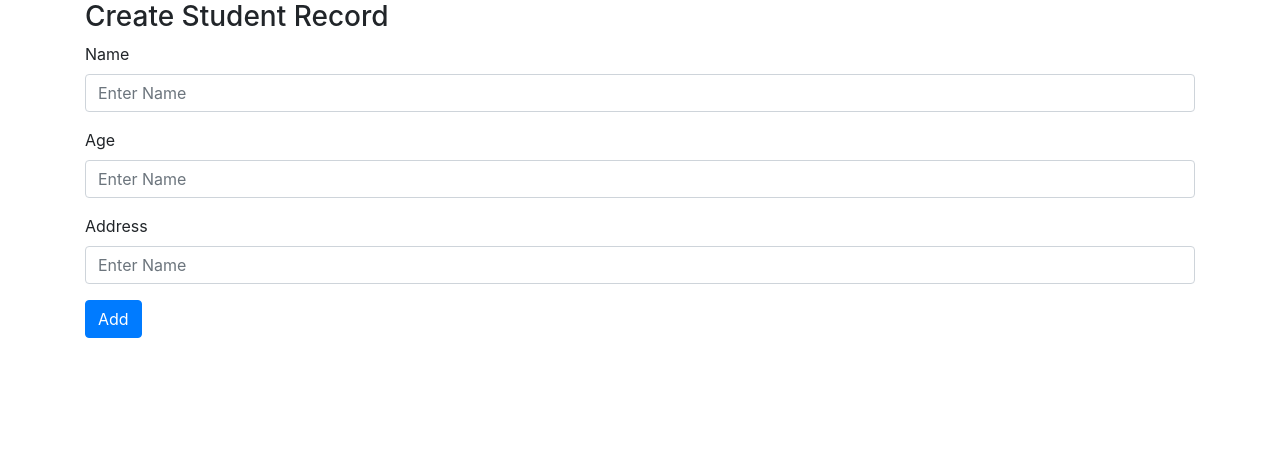
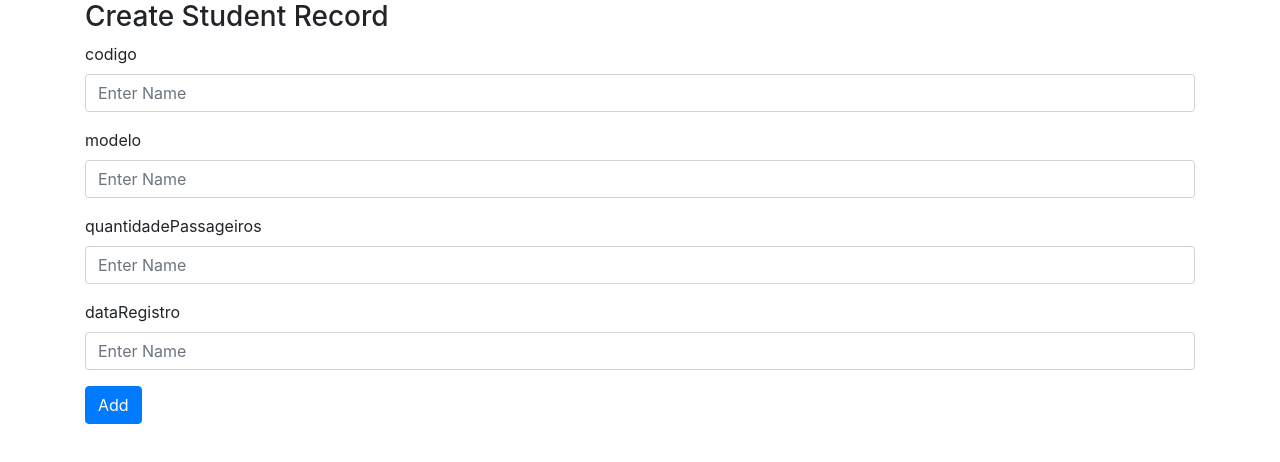
Before and after one commit to yakkumo/AirplaneFront, an Angular app in the folder app/: page /create in a window 1280 px wide. Shown: the top 462 px of the page. Built offline with nearby package versions, Linux system fonts and the light colour scheme.

Commit message:
alteracoes

```diff
--- a/app/src/app/student-create/student-create.component.html
+++ b/app/src/app/student-create/student-create.component.html
@@ -3,16 +3,20 @@
     <h3>Create Student Record</h3>
 
         <div class="form-group">
-            <label for="name">Name</label>
-            <input type="text" class="form-control" id="name" [(ngModel)]="data.name" placeholder="Enter Name">
+            <label for="name">codigo</label>
+            <input type="text" class="form-control" id="codigo" [(ngModel)]="data.codigo" placeholder="Enter Name">
         </div>
         <div class="form-group">
-            <label for="age">Age</label>
-            <input type="text" class="form-control" id="age" [(ngModel)]="data.age" placeholder="Enter Name">
+            <label for="age">modelo</label>
+            <input type="text" class="form-control" id="modelo" [(ngModel)]="data.modelo" placeholder="Enter Name">
         </div>
         <div class="form-group">
-            <label for="address">Address</label>
-            <input type="text" class="form-control" id="address" [(ngModel)]="data.address" placeholder="Enter Name">
+            <label for="address">quantidadePassageiros</label>
+            <input type="text" class="form-control" id="quantidadePassageiros" [(ngModel)]="data.quantidadePassageiros" placeholder="Enter Name">
+        </div>
+        <div class="form-group">
+            <label for="address">dataRegistro</label>
+            <input type="text" class="form-control" id="dataRegistro" [(ngModel)]="data.dataRegistro" placeholder="Enter Name">
         </div>
         <button type="submit" class="btn btn-primary" (click)="submitForm()">Add</button>
 </div>
```
Also changed, not shown: app/package.json (+7 -4 lines), 1 other file (tests, documents, lock files or other folders).
